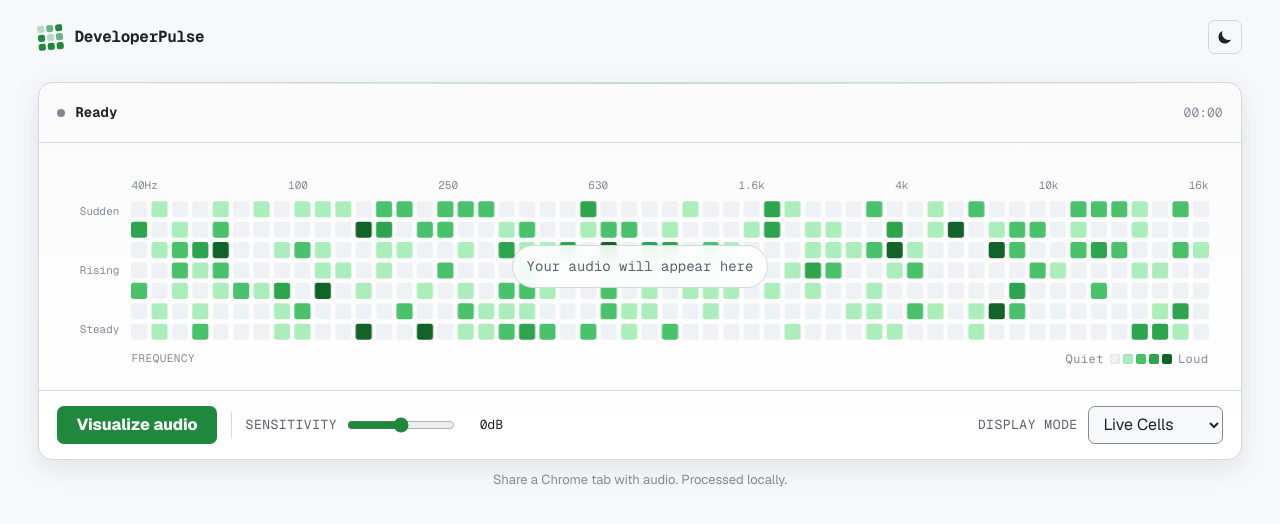
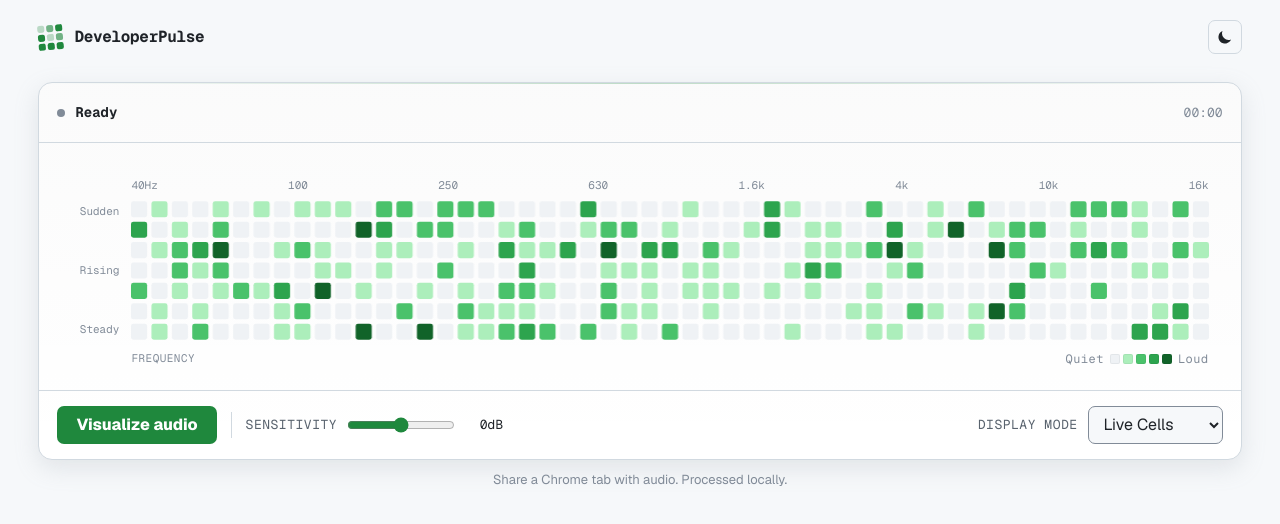
Before and after one commit to fru180/DeveloperPulse, a Next.js app: page / in a window 1280 px wide. Shown: the top 524 px of the page. Built offline with nearby package versions, Linux system fonts and the light colour scheme.

Commit message:
Refine visualizer frequency display

```diff
--- a/app/DeveloperPulse.tsx
+++ b/app/DeveloperPulse.tsx
@@ -35,7 +35,6 @@ import {
   LIVE_CELL_ROWS,
 } from "./live-cell-layout";
 import {
-  BAND_LABELS,
   CaptureError,
   TIMELINE_INTERVAL_MS,
   TIMELINE_WINDOW_SECONDS,
@@ -65,6 +64,11 @@ const LIVE_FREQUENCY_TICKS = [
   { label: "16k", minor: false },
 ] as const;
 const TIMELINE_INTERMEDIATE_TICKS = [20, 15, 10, 5] as const;
+const TIMELINE_FREQUENCY_TICKS = [
+  { label: "16k", row: 1 },
+  { label: "1k", row: 4 },
+  { label: "40", row: 7 },
+] as const;
 const ATTACK_LABELS = ["Sudden", "", "", "Rising", "", "", "Steady"] as const;
 
 function LevelLegend() {
@@ -558,11 +562,15 @@ export function DeveloperPulse() {
                 }
                 aria-hidden="true"
               >
-                {(mode === "live-cells" ? ATTACK_LABELS : BAND_LABELS).map(
-                  (label, index) => (
-                    <span key={`${label}-${index}`}>{label}</span>
-                  ),
-                )}
+                {mode === "live-cells"
+                  ? ATTACK_LABELS.map((label, index) => (
+                      <span key={`${label}-${index}`}>{label}</span>
+                    ))
+                  : TIMELINE_FREQUENCY_TICKS.map(({ label, row }) => (
+                      <span key={label} style={{ gridRow: row }}>
+                        {label}
+                      </span>
+                    ))}
               </div>
               <div className="canvas-column">
                 <div className={`graph-value-axis ${mode}`} aria-hidden="true">
@@ -611,13 +619,6 @@ export function DeveloperPulse() {
                 </div>
               </div>
             </div>
-            {state !== "running" && state !== "requesting" && (
-              <div className="idle-overlay">
-                <span className="idle-message">
-                  Your audio will appear here
-                </span>
-              </div>
-            )}
           </div>
 
           {permissionDenied ? (
--- a/app/audio/types.ts
+++ b/app/audio/types.ts
@@ -1,5 +1,5 @@
 export const BAND_RANGES = [
-  [20, 60],
+  [40, 60],
   [60, 150],
   [150, 400],
   [400, 1_000],
@@ -8,7 +8,6 @@ export const BAND_RANGES = [
   [6_000, 16_000],
 ] as const;
 
-export const BAND_LABELS = ["16k", "6k", "2.5k", "1k", "400", "150", "20"];
 export const COLUMN_COUNT = 53;
 export const ROW_COUNT = 7;
 export const SPECTRUM_BAND_COUNT = 64;
--- a/app/globals.css
+++ b/app/globals.css
@@ -418,25 +418,6 @@ input:focus-visible {
   background: var(--contribution-4);
 }
 
-.idle-overlay {
-  position: absolute;
-  inset: 0;
-  display: grid;
-  place-items: center;
-  pointer-events: none;
-}
-
-.idle-message {
-  padding: 10px 14px;
-  border: 1px solid var(--border);
-  border-radius: 999px;
-  background: var(--overlay);
-  color: var(--muted);
-  font-family: var(--font-geist-mono), monospace;
-  font-size: var(--font-size-body);
-  backdrop-filter: blur(8px);
-}
-
 .error-banner {
   margin: 0 18px 18px;
   padding: 11px 13px;
```
Also changed, not shown: 3 other files (tests, documents, lock files or other folders).
